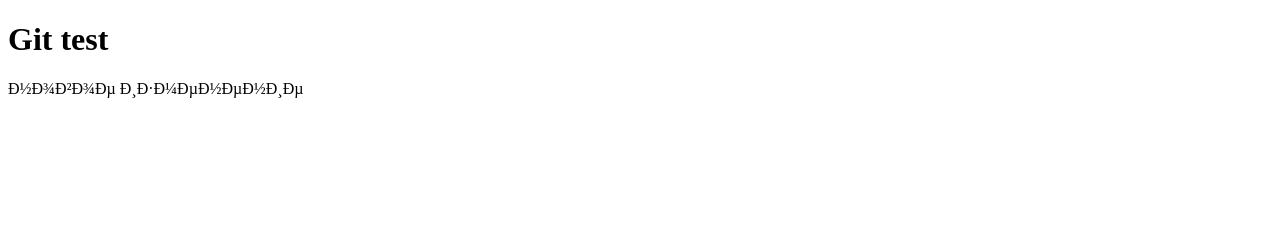
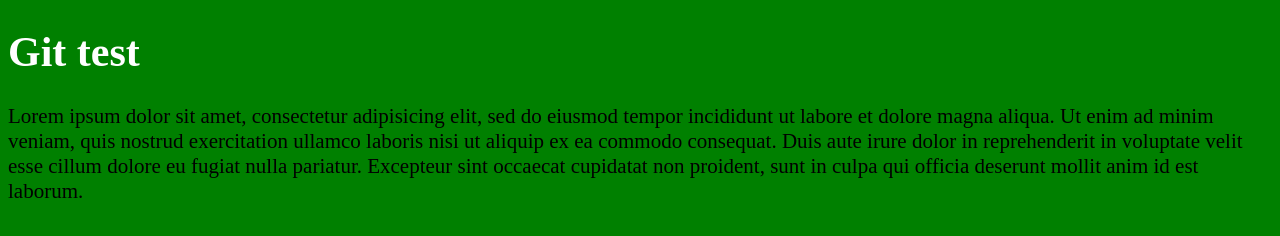
Before and after one commit to gilrierd/New, a plain HTML site: page index.html in a window 1280 px wide. Drawn offline with Linux system fonts and the light colour scheme.

Commit message:
color green

```diff
--- a/index.html
+++ b/index.html
@@ -2,10 +2,16 @@
 <html lang="en">
 <head>
     <meta  charset=UTF-8">
+    <link rel="stylesheet" type="text/css" href="style.css">
     <title>Document</title>
 </head>
 <body>
     <h1>Git test</h1>
-    <p>новое изменение</p>
+    <p>Lorem ipsum dolor sit amet, consectetur adipisicing elit, sed do eiusmod
+    tempor incididunt ut labore et dolore magna aliqua. Ut enim ad minim veniam,
+    quis nostrud exercitation ullamco laboris nisi ut aliquip ex ea commodo
+    consequat. Duis aute irure dolor in reprehenderit in voluptate velit esse
+    cillum dolore eu fugiat nulla pariatur. Excepteur sint occaecat cupidatat non
+    proident, sunt in culpa qui officia deserunt mollit anim id est laborum.</p>
 </body>
 </html>
--- /dev/null
+++ b/style.css
@@ -0,0 +1,7 @@
+body{
+    background: green;
+    font-size: 21px;
+}
+h1{
+    color: #fff;
+}
```
